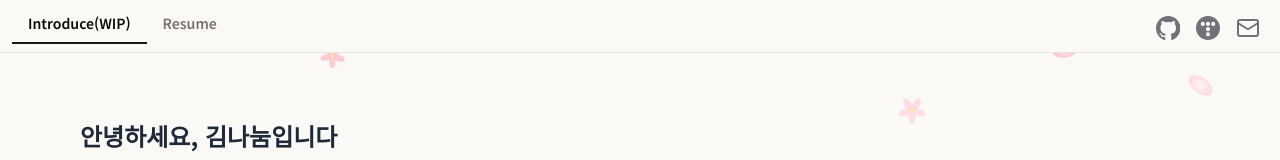
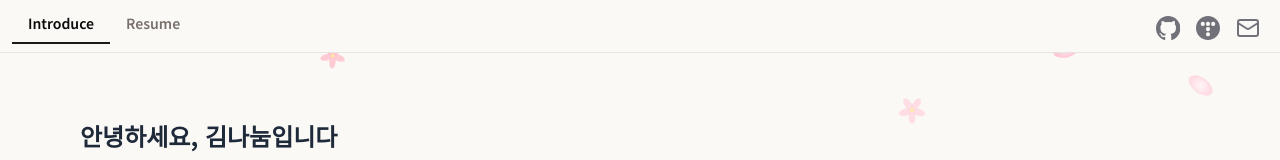
Before and after one commit to sharekim93/portfolio-2025-nextjs, a Next.js app: page / in a window 1280 px wide. Shown: the top 160 px of the page. Built offline with nearby package versions, Linux system fonts and the light colour scheme.

Commit message:
refactor: WIP 키워드 제거 별로인 것 같음..

```diff
--- a/src/app/components/molecules/Gnb.tsx
+++ b/src/app/components/molecules/Gnb.tsx
@@ -6,7 +6,7 @@ import { useMenuStore } from "@/store/menuStore";
 import MenuActions from "./MenuActions";
 
 const GnbMenu = () => {
-  const MENU = ["Introduce(WIP)", "Resume"];
+  const MENU = ["Introduce", "Resume"];
 
   const { tabIndex: activeTabIndex } = useMenuStore();
   const setTabIndex = useMenuStore((state) => state.setTabIndex);
```
